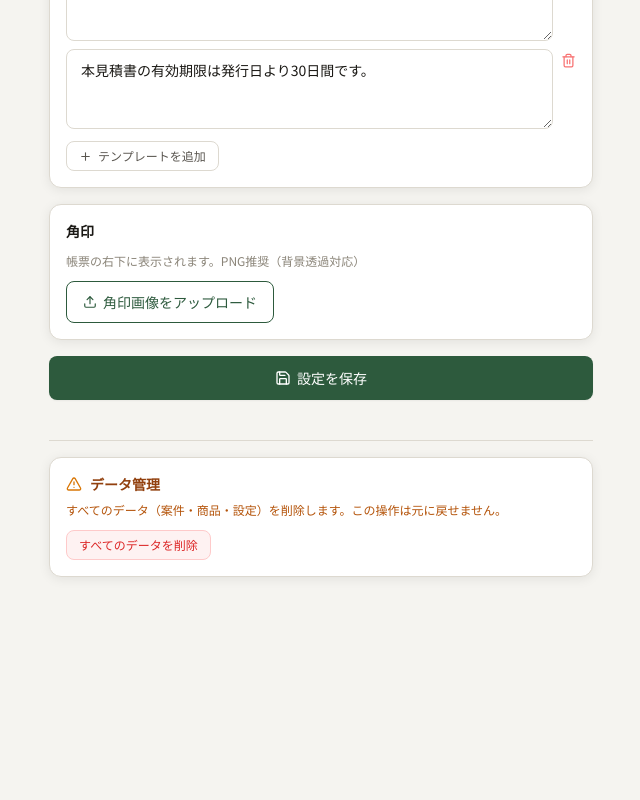
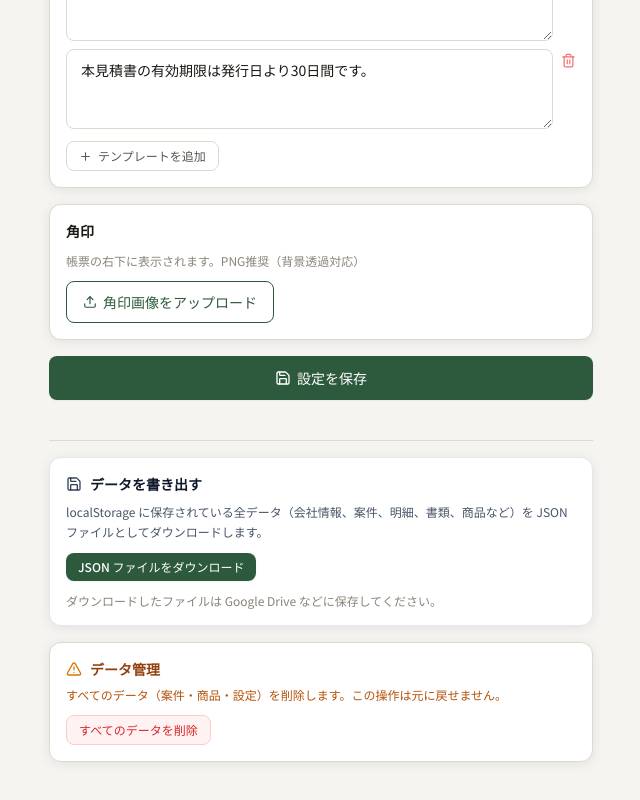
Before and after one commit to bindstkusaka-design/mitsumori-app, a Next.js app: page /settings in a window 1280 px wide. Shown: the part 1422-2222 px from the top of the page, without its empty margins (319-959 px from the left). Before the commit the page ends 2063 px from the top, so only its background shows below. Built offline with nearby package versions, Linux system fonts and the light colour scheme.

Commit message:
データバックアップ機能追加

```diff
--- a/src/app/settings/SettingsClient.tsx
+++ b/src/app/settings/SettingsClient.tsx
@@ -12,7 +12,7 @@ import TopNav from '@/components/layout/TopNav'
 import BottomTab from '@/components/layout/BottomTab'
 
 export default function SettingsClient() {
-  const { settings, updateSettings } = useStore()
+  const { settings, updateSettings, jobs, jobItems, documents, documentItems, products } = useStore()
   const p = settings.profile
 
   // 発行者フォーム
@@ -103,6 +103,40 @@ export default function SettingsClient() {
     if (!confirm('すべてのデータを削除しますか？\nこの操作は元に戻せません。')) return
     localStorage.clear()
     window.location.reload()
+  }
+
+  function createBackupData() {
+    const data = {
+      meta: {
+        generatedAt: new Date().toISOString(),
+        app: 'mitsumori-app',
+        version: '1.0',
+      },
+      settings,
+      jobs,
+      jobItems,
+      documents,
+      documentItems,
+      products,
+    }
+    return data
+  }
+
+  function downloadBackup() {
+    const data = createBackupData()
+    const json = JSON.stringify(data, null, 2)
+    const blob = new Blob([json], { type: 'application/json' })
+    const url = URL.createObjectURL(blob)
+    const today = new Date()
+    const filename = `mitsumori-backup-${today.getFullYear()}${String(today.getMonth() + 1).padStart(2, '0')}${String(today.getDate()).padStart(2, '0')}.json`
+    const link = document.createElement('a')
+    link.href = url
+    link.download = filename
+    document.body.appendChild(link)
+    link.click()
+    document.body.removeChild(link)
+    URL.revokeObjectURL(url)
+    showToast('バックアップファイルをダウンロードしました', 'success')
   }
 
   return (
@@ -274,6 +308,23 @@ export default function SettingsClient() {
 
         <Divider />
 
+        {/* バックアップ */}
+        <Card className="p-4 bg-slate-50 border-slate-200 mt-4">
+          <div className="flex items-center gap-2 mb-2">
+            <Save size={16} className="text-slate-700" />
+            <p className="font-bold text-sm text-slate-900">データを書き出す</p>
+          </div>
+          <p className="text-xs text-slate-600 mb-3 leading-relaxed">
+            localStorage に保存されている全データ（会社情報、案件、明細、書類、商品など）を JSON ファイルとしてダウンロードします。
+          </p>
+          <Button variant="primary" size="sm" onClick={downloadBackup}>
+            JSON ファイルをダウンロード
+          </Button>
+          <p className="text-xs text-ink-muted mt-3">
+            ダウンロードしたファイルは Google Drive などに保存してください。
+          </p>
+        </Card>
+
         {/* 危険ゾーン */}
         <Card className="p-4 bg-amber-50 border-amber-200 mt-4">
           <div className="flex items-center gap-2 mb-2">
```
